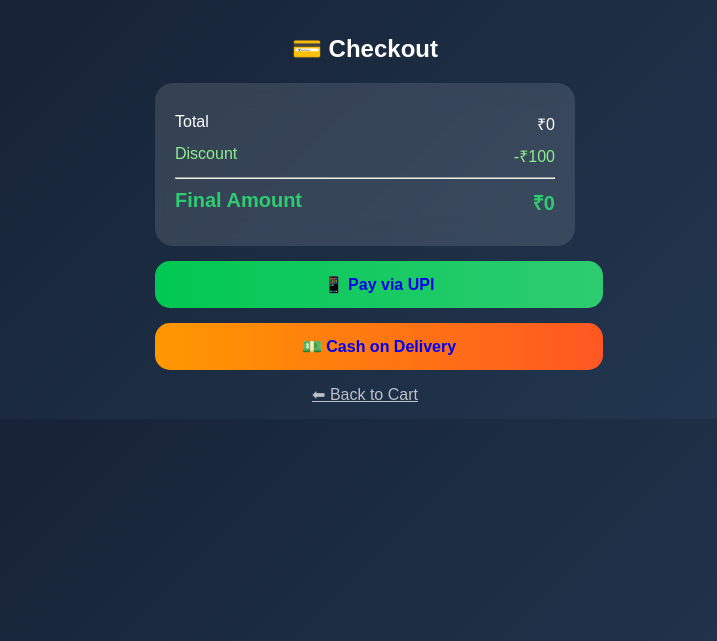
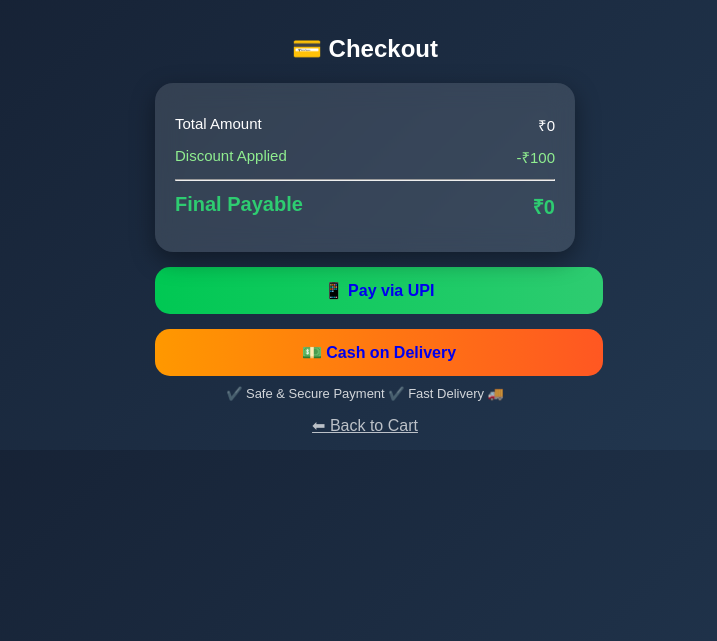
Before and after one commit to Dharun7715/Veg-Store2, a Flask app: page /payment in a window 1280 px wide. Shown: the top 641 px of the page, without its empty margins (275-992 px from the left). Run offline with Flask 3, Linux system fonts and the light colour scheme; data that the repository does not hold is empty.

Commit message:
Update payment.html

```diff
--- a/templates/payment.html
+++ b/templates/payment.html
@@ -5,69 +5,94 @@
 <meta name="viewport" content="width=device-width, initial-scale=1.0">
 
 <style>
+
 body {
-    margin:0;
-    font-family:Arial;
-    background:linear-gradient(135deg,#141e30,#243b55);
-    color:white;
+    margin: 0;
+    font-family: Arial;
+    background: linear-gradient(135deg,#141e30,#243b55);
+    color: white;
 }
 
+/* CONTAINER */
 .container {
-    max-width:420px;
-    margin:auto;
-    padding:15px;
+    max-width: 420px;
+    margin: auto;
+    padding: 15px;
 }
 
+/* TITLE */
 h2 {
-    text-align:center;
+    text-align: center;
 }
 
 /* CARD */
 .card {
-    background:rgba(255,255,255,0.12);
-    backdrop-filter:blur(12px);
-    padding:20px;
-    border-radius:18px;
-    margin-top:15px;
+    background: rgba(255,255,255,0.12);
+    backdrop-filter: blur(12px);
+    padding: 20px;
+    border-radius: 18px;
+    margin-top: 15px;
+    box-shadow: 0 8px 25px rgba(0,0,0,0.4);
 }
 
 /* ROW */
 .row {
-    display:flex;
-    justify-content:space-between;
-    margin:10px 0;
+    display: flex;
+    justify-content: space-between;
+    margin: 12px 0;
+    font-size: 15px;
+}
+
+/* DISCOUNT */
+.discount {
+    color: lightgreen;
 }
 
 /* FINAL */
 .final {
-    font-size:20px;
-    font-weight:bold;
-    color:#2ecc71;
+    font-size: 20px;
+    font-weight: bold;
+    color: #2ecc71;
 }
 
 /* BUTTON */
 .btn {
-    display:block;
-    width:100%;
-    padding:14px;
-    border-radius:15px;
-    text-align:center;
-    text-decoration:none;
-    margin-top:15px;
-    font-weight:bold;
+    display: block;
+    width: 100%;
+    padding: 14px;
+    border-radius: 15px;
+    text-align: center;
+    text-decoration: none;
+    margin-top: 15px;
+    font-weight: bold;
 }
 
 /* COLORS */
-.upi { background:linear-gradient(90deg,#00c853,#2ecc71); }
-.cod { background:linear-gradient(90deg,#ff9800,#ff5722); }
+.upi {
+    background: linear-gradient(90deg,#00c853,#2ecc71);
+}
 
+.cod {
+    background: linear-gradient(90deg,#ff9800,#ff5722);
+}
+
+/* NOTE */
+.note {
+    text-align: center;
+    font-size: 13px;
+    margin-top: 10px;
+    opacity: 0.8;
+}
+
+/* BACK */
 .back {
-    display:block;
-    text-align:center;
-    margin-top:15px;
-    color:white;
-    opacity:0.7;
+    display: block;
+    text-align: center;
+    margin-top: 15px;
+    color: white;
+    opacity: 0.7;
 }
+
 </style>
 </head>
 
@@ -79,30 +104,42 @@ h2 {
 
 <div class="card">
 
+<!-- TOTAL -->
 <div class="row">
-<span>Total</span>
+<span>Total Amount</span>
 <span>₹{{ total }}</span>
 </div>
 
-<div class="row" style="color:lightgreen;">
-<span>Discount</span>
+<!-- DISCOUNT -->
+<div class="row discount">
+<span>Discount Applied</span>
 <span>-₹{{ discount }}</span>
 </div>
 
 <hr>
 
+<!-- FINAL -->
 <div class="row final">
-<span>Final Amount</span>
+<span>Final Payable</span>
 <span>₹{{ final_total }}</span>
 </div>
 
 </div>
 
-<!-- UPI -->
-<a href="/success" class="btn upi">📱 Pay via UPI</a>
+<!-- PAYMENT BUTTONS -->
 
-<!-- COD -->
-<a href="/success" class="btn cod">💵 Cash on Delivery</a>
+<a href="/success" class="btn upi">
+📱 Pay via UPI
+</a>
+
+<a href="/success" class="btn cod">
+💵 Cash on Delivery
+</a>
+
+<div class="note">
+✔️ Safe & Secure Payment
+✔️ Fast Delivery 🚚
+</div>
 
 <a href="/cart" class="back">⬅ Back to Cart</a>
 
```
